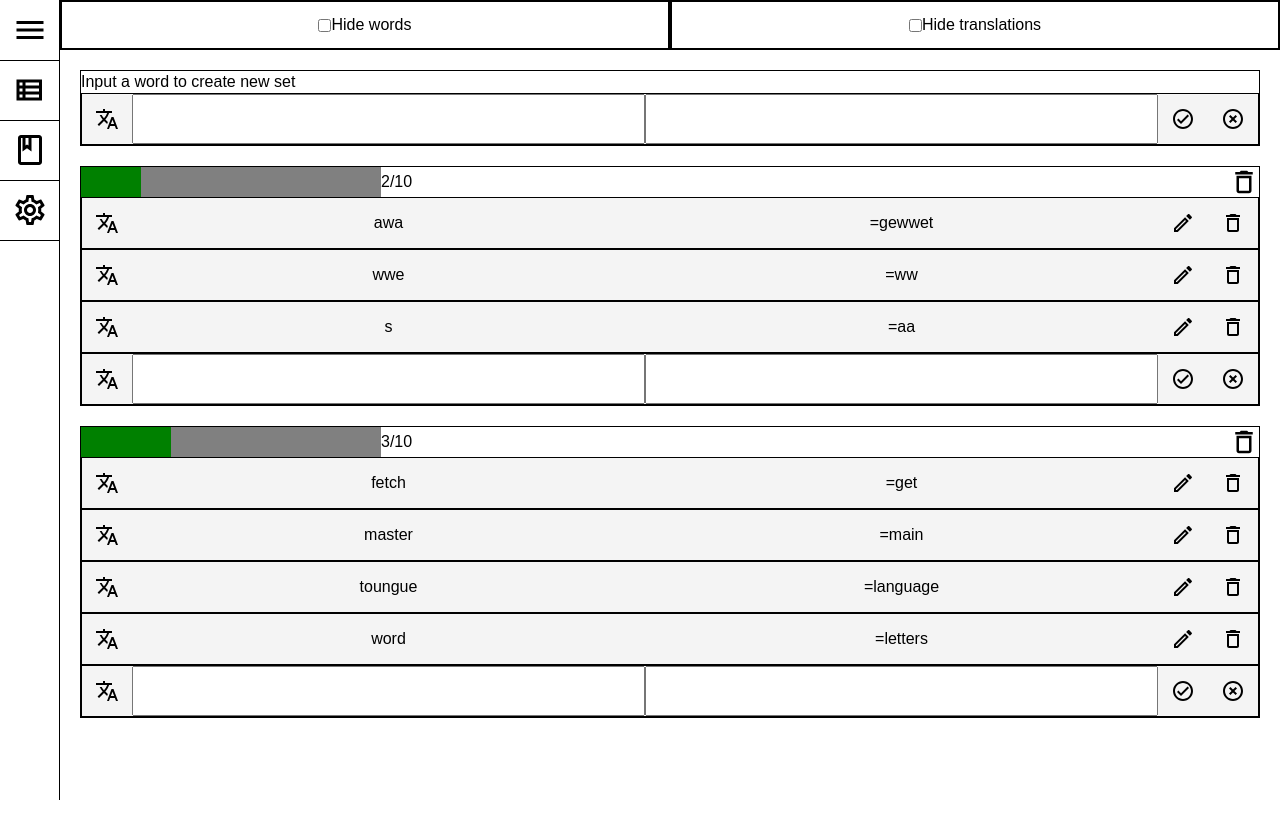
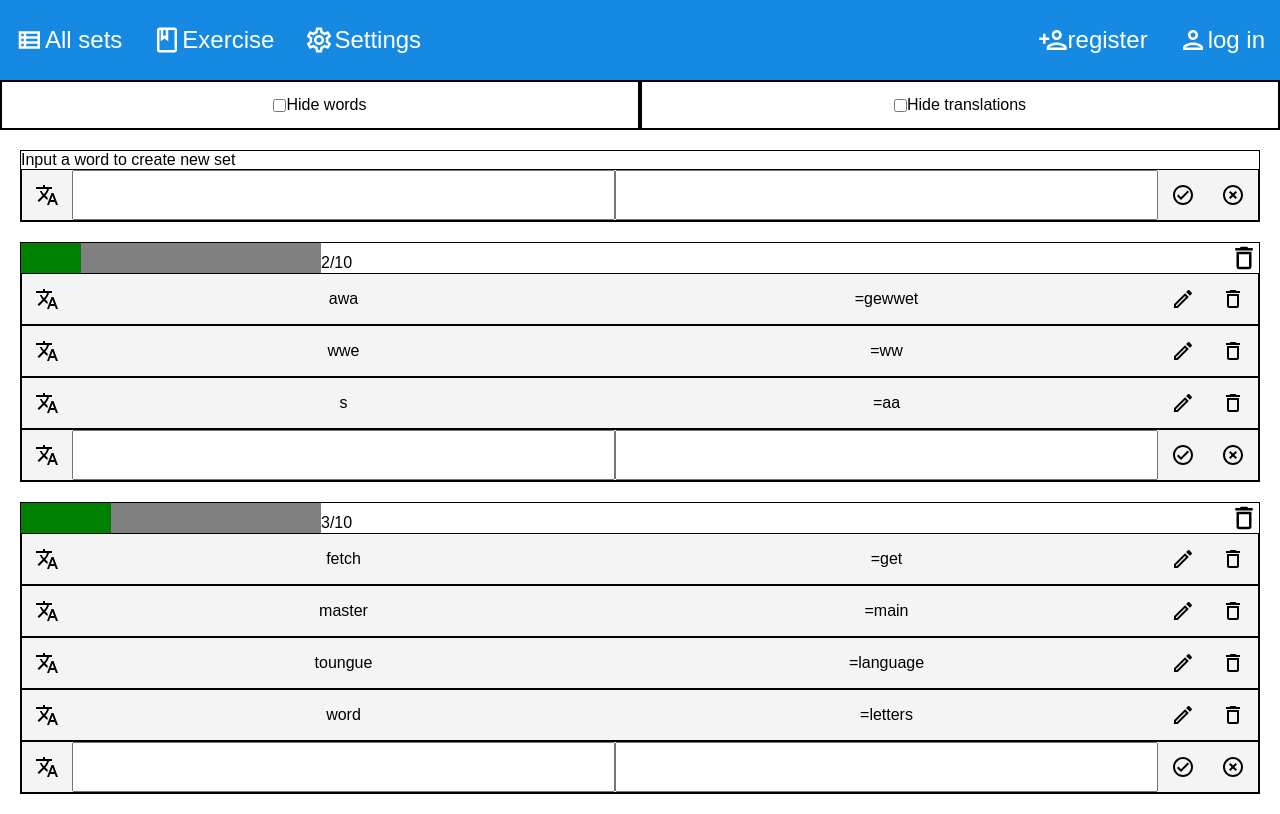
Before and after one commit to qucumbah/reactcrashcource, a React (Create React App) app: page / in a window 1280 px wide. Built offline with nearby package versions, Linux system fonts and the light colour scheme.

Commit message:
new interface; modal component

```diff
--- a/src/App.css
+++ b/src/App.css
@@ -4,90 +4,169 @@
   padding: 0px; }
 
 body {
-  font-family: Arial, Helvetica, sans-serif;
-  line-height: 1.4; }
+  font-family: Arial, Helvetica, sans-serif; }
 
 a {
   color: #333;
   text-decoration: none; }
 
+.container {
+  height: 100%;
+  max-width: 1280px;
+  margin: 0 auto; }
+
+.app {
+  position: relative; }
+
+/*
 .app {
   display: grid;
   grid-template-columns: auto 1fr;
-  height: 100vh; }
+  height: 100vh;
+}
 
 .menuPlaceholder {
   position: relative;
   top: 0;
   left: 0;
-  width: 60px;
-  height: 100%; }
+  width: $menuIconWidth;
+  height: 100%;
+}
+*/
+.menu, .menuPlaceholder {
+  width: 100%;
+  height: 80px; }
 
 .menu {
   position: fixed;
+  left: 0;
+  top: 0;
+  background-color: #168AE3; }
+  .menu .darken {
+    display: none; }
+  .menu .container {
+    display: flex;
+    justify-content: space-between; }
+  .menu .left {
+    display: flex;
+    justify-content: flex-start; }
+  .menu .right {
+    display: flex;
+    justify-content: flex-end; }
+  .menu .menuItem {
+    cursor: pointer;
+    display: flex;
+    justify-content: center;
+    align-items: center;
+    color: white;
+    margin: 0 15px; }
+    .menu .menuItem .button {
+      display: block;
+      width: 30px;
+      height: 30px; }
+      .menu .menuItem .button img {
+        width: 30px;
+        height: 30px;
+        filter: invert(100%); }
+    .menu .menuItem .name {
+      font-size: 24px; }
+    .menu .menuItem#menuItem--burger {
+      display: none; }
+
+/*
+.menu {
+  position: fixed;
   width: auto;
-  height: 100%; }
-  .menu .darken {
-    transition: 0.2s;
+  height: 100%;
+
+  .darken {
+    transition: $transitionDuration;
     position: fixed;
     width: 100%;
     height: 100%;
-    background-color: black; }
-  .menu .left {
-    transition: 0.2s;
+    background-color: black;
+  }
+  .left {
+    transition: $transitionDuration;
     height: 100%;
     position: absolute;
     top: 0;
     overflow: hidden;
     background-color: white;
-    border-right: 1px solid black; }
-    .menu .left .menuItem {
+    border-right: 1px solid black;
+
+    .menuItem {
       position: relative;
-      width: 400px;
-      height: 60px;
+      width: $menuLeftWidth;
+      height: $menuIconWidth;
       display: grid;
-      grid-template-columns: 60px 1fr;
-      grid-auto-rows: 60px;
-      cursor: pointer; }
-      .menu .left .menuItem .button {
+      grid-template-columns: $menuIconWidth 1fr;
+      grid-auto-rows: $menuIconWidth;
+      cursor: pointer;
+
+      .button {
         width: 100%;
         height: 100%;
         display: flex;
         justify-content: center;
         align-items: center;
-        border-right: 1px solid black; }
-        .menu .left .menuItem .button img {
+
+        border-right: 1px solid black;
+
+        img {
           box-sizing: content-box;
-          width: 36px;
-          height: 36px; }
-      .menu .left .menuItem span {
+          width: $menuIconWidth*0.6;
+          height: $menuIconWidth*0.6;
+        }
+      }
+
+      span {
         display: flex;
         justify-content: center;
-        align-items: center; }
-      .menu .left .menuItem::after {
+        align-items: center;
+      }
+      &::after {
         content: "";
         position: absolute;
         display: block;
         width: 100%;
         height: 1px;
         top: 100%;
-        background-color: black; }
-  .menu.menu--open .darken {
-    background-color: rgba(0, 0, 0, 0.4); }
-  .menu.menu--open .left {
-    width: 400px; }
-  .menu.menu--open [name="burger"] {
-    transition: 0.2s;
-    transform: rotate(180deg); }
-  .menu.menu--closed .darken {
-    background-color: rgba(0, 0, 0, 0);
-    display: none; }
-  .menu.menu--closed .left {
-    width: 60px; }
-  .menu.menu--closed [name="burger"] {
-    transition: 0.2s;
-    transform: rotate(0deg); }
+        background-color: black;
+      }
+    }
+  }
 
+  &.menu--open {
+    .darken {
+      background-color: rgba(0, 0, 0, 0.4);
+    }
+    .left {
+      width: $menuLeftWidth;
+    }
+
+    [name="burger"] {
+      transition: $transitionDuration;
+      transform: rotate(180deg);
+    }
+  }
+
+  &.menu--closed {
+    .darken {
+      background-color: rgba(0, 0, 0, 0);
+      display: none; //bad, no transition when closing menu
+    }
+    .left {
+      width: $menuIconWidth;
+    }
+
+    [name="burger"] {
+      transition: $transitionDuration;
+      transform: rotate(0deg);
+    }
+  }
+}
+*/
 .wordInput {
   width: 100%;
   border: 1px solid black;
--- a/src/App.js
+++ b/src/App.js
@@ -238,9 +238,10 @@ class App extends React.Component {
       switch (action.type) {
         case "SETTINGSCHANGE":
           this.onSettingsChange(action.key, action.value);
+        break;
         default:
-          return Object.assign({}, this.state.settings);
       }
+      return Object.assign({}, this.state.settings);
     }
 
     this.store = createStore(reducer);
@@ -288,7 +289,7 @@ class App extends React.Component {
 
     let result = (
       <Provider store={this.store}>
-        <div className="app">
+        <div className="app container">
           <div className="menuPlaceholder" />
           <Menu
             items={this.menuItems}
--- a/src/App.scss
+++ b/src/App.scss
@@ -14,7 +14,6 @@ $wordBackgroundColor: #f4f4f4;
 
 body {
   font-family: Arial, Helvetica, sans-serif;
-  line-height: 1.4;
 }
 
 a {
@@ -22,6 +21,16 @@ a {
   text-decoration: none;
 }
 
+.container {
+  height: 100%;
+  max-width: 1280px;
+  margin: 0 auto;
+}
+
+.app {
+  position: relative;
+}
+/*
 .app {
   display: grid;
   grid-template-columns: auto 1fr;
@@ -35,7 +44,66 @@ a {
   width: $menuIconWidth;
   height: 100%;
 }
+*/
 
+.menu, .menuPlaceholder {
+  width: 100%;
+  height: 80px;
+}
+
+.menu {
+  position: fixed;
+  left: 0;
+  top: 0;
+  background-color: #168AE3;
+
+  .darken {
+    display: none;
+  }
+  .container {
+    display: flex;
+    justify-content: space-between;
+  }
+  .left {
+    display: flex;
+    justify-content: flex-start;
+  }
+  .right {
+    display: flex;
+    justify-content: flex-end;
+  }
+
+  .menuItem {
+    cursor: pointer;
+    display: flex;
+    justify-content: center;
+    align-items: center;
+    color: white;
+
+    margin: 0 15px;
+
+    .button {
+      display: block;
+
+      width: 30px;
+      height: 30px;
+
+      img {
+        width: 30px;
+        height: 30px;
+        filter: invert(100%);
+      }
+    }
+    .name {
+      font-size: 24px;
+    }
+
+    &#menuItem--burger {
+      display: none;
+    }
+  }
+}
+/*
 .menu {
   position: fixed;
   width: auto;
@@ -128,7 +196,7 @@ a {
     }
   }
 }
-
+*/
 .wordInput {
   width: 100%;
 
--- a/src/components/Button.js
+++ b/src/components/Button.js
@@ -4,24 +4,26 @@ class Button extends React.Component {
   constructor(props) {
     super(props);
     this.icons = {
-      "burger": "img/outline-menu-24px.svg",
-      "edit": "img/outline-edit-24px.svg",
-      "list": "img/outline-view_list-24px.svg",
-      "exercise": "img/outline-class-24px.svg",
-      "yes": "img/outline-check_circle_outline-24px.svg",
-      "no": "img/outline-highlight_off-24px.svg",
-      "remove": "img/outline-delete-24px.svg",
-      "settings": "img/outline-settings-24px.svg",
-      "translate": "img/baseline-translate-24px.svg",
+      "burger": "outline-menu-24px.svg",
+      "edit": "outline-edit-24px.svg",
+      "list": "outline-view_list-24px.svg",
+      "exercise": "outline-class-24px.svg",
+      "yes": "outline-check_circle_outline-24px.svg",
+      "no": "outline-highlight_off-24px.svg",
+      "remove": "outline-delete-24px.svg",
+      "settings": "outline-settings-24px.svg",
+      "translate": "baseline-translate-24px.svg",
+      "login": "outline-person-24px.svg",
+      "register": "outline-person_add-24px.svg",
     }
   }
 
   render() {
-    let imgPath = this.icons[this.props.iconName];
+    const imgPath = this.icons[this.props.iconName];
 
     return (
       <div className="button" onClick={this.props.onClick}>
-        <img src={imgPath} alt={this.props.alt} name={this.props.iconName} />
+        <img src={"img/"+imgPath} alt={this.props.alt} name={this.props.iconName} />
       </div>
     )
   }
--- a/src/components/Exercise.js
+++ b/src/components/Exercise.js
@@ -1,5 +1,4 @@
 import React from 'react';
-import Translation from './Translation.js';
 
 class Exercise extends React.Component {
   render() {
--- a/src/components/Menu.js
+++ b/src/components/Menu.js
@@ -1,5 +1,5 @@
 import React from 'react';
-import Button from './Button.js';
+import MenuItem from './MenuItem.js';
 
 class Menu extends React.Component {
   toggle = () => {
@@ -9,20 +9,39 @@ class Menu extends React.Component {
   }
 
   render() {
-    let menuItems = this.props.items.map((item, index) => {
+    const menuItems = this.props.items.map((item, index) => {
       return (
-        <div key={index} onClick={item.onClick} className="menuItem">
-          <Button iconName={item.iconName} alt={item.name} />
-          <span>{item.name}</span>
-        </div>
+        <MenuItem
+          key={index}
+          onClick={item.onClick}
+          iconName={item.iconName}
+          name={item.name}
+        />
       );
     });
+    const login = (
+      <div className="right">
+        <MenuItem
+          onClick={this.handleRegister}
+          iconName="register"
+          name="register"
+        />
+        <MenuItem
+          onClick={this.handleLogin}
+          iconName="login"
+          name="log in"
+        />
+      </div>
+    );
 
     return (
       <div className={"menu "+(this.props.open?"menu--open":"menu--closed")}>
         <div className="darken" onClick={this.toggle} />
-        <div className="left">
-          {menuItems}
+        <div className="container">
+          <div className="left">
+            {menuItems}
+          </div>
+          {login}
         </div>
       </div>
     );
--- /dev/null
+++ b/src/components/MenuItem.js
@@ -0,0 +1,34 @@
+import React from 'react';
+import Button from './Button.js';
+
+class MenuItem extends React.Component {
+  render() {
+    /*
+    let button;
+
+    if (this.props.iconName) {
+      button = (
+        <Button
+          iconName={this.props.iconName}
+          alt={this.props.name}
+        />
+      );
+    }
+    */
+    return (
+      <div
+        onClick={this.props.onClick}
+        className="menuItem"
+        id={"menuItem--"+this.props.iconName}
+      >
+        <Button
+          iconName={this.props.iconName}
+          alt={this.props.name}
+        />
+        <span className="name">{this.props.name}</span>
+      </div>
+    );
+  }
+}
+
+export default MenuItem;
```
Also changed, not shown: src/components/Modal.js (added, +14 -0 lines), public/img/outline-person-24px.svg (added), public/img/outline-person_add-24px.svg (added).
